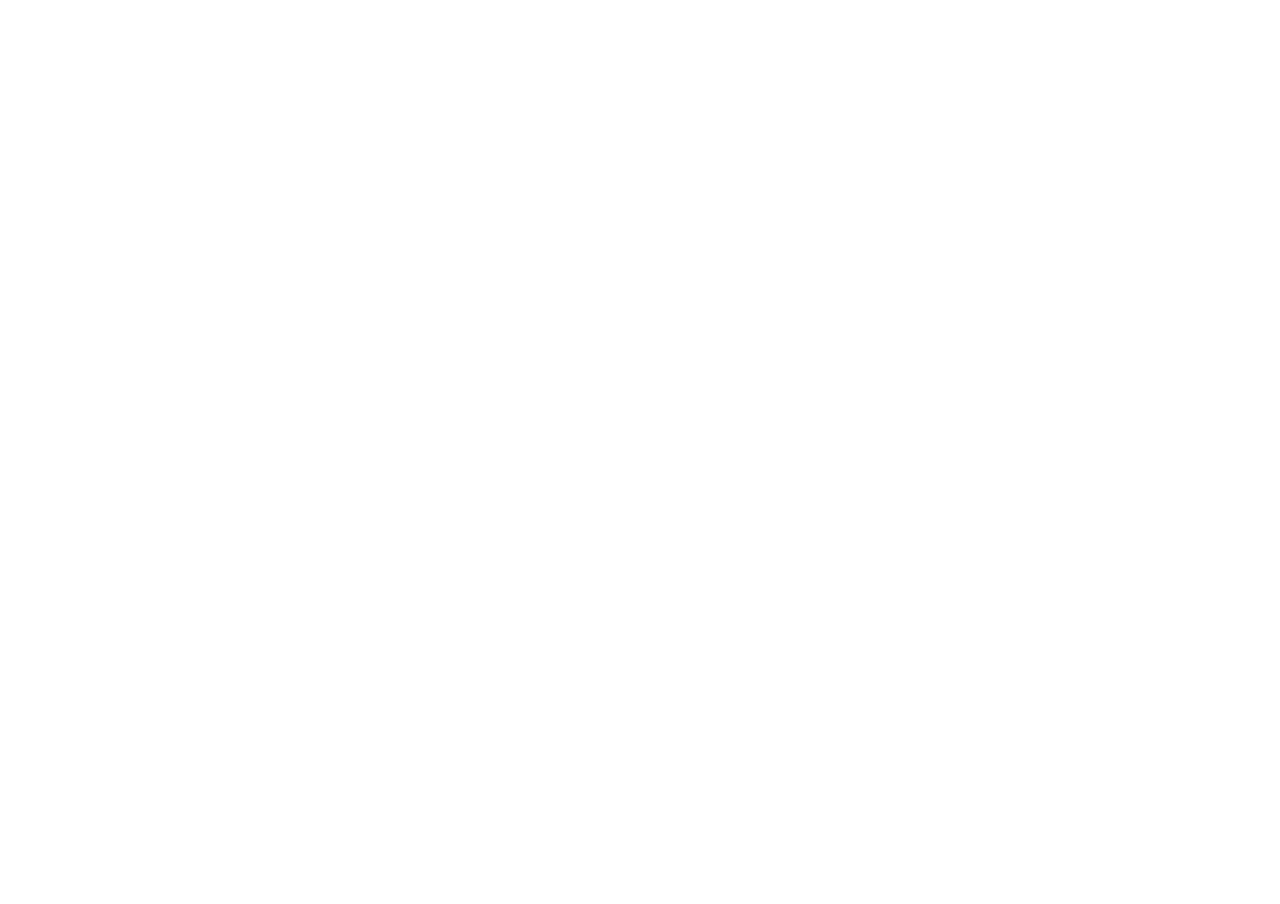
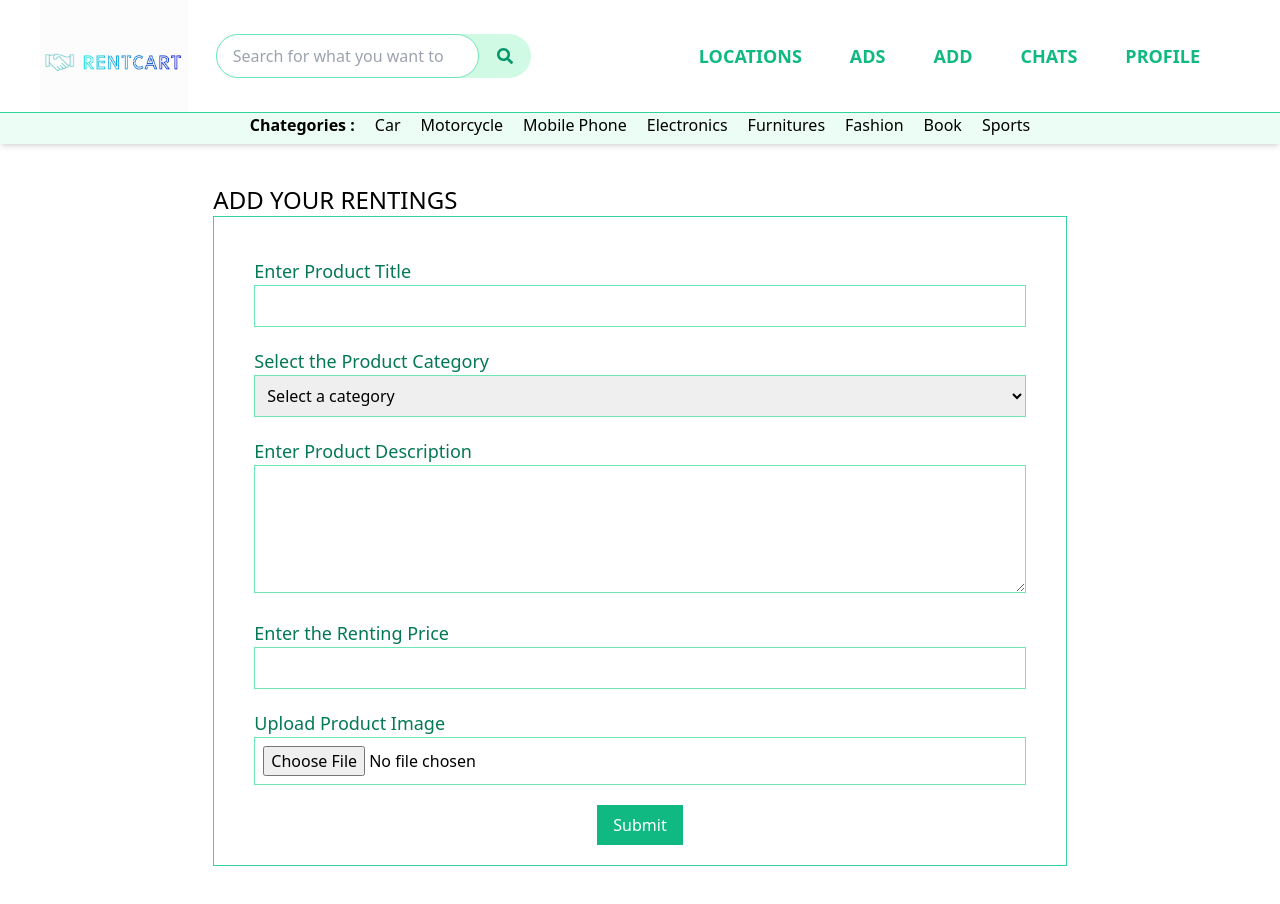
Before and after one commit to kailastr/RentCart, a React (Create React App) app in the folder client/: page /RentCart/AddNewRental in a window 1280 px wide. Before the commit this address had no page. Before the commit the page ends 800 px from the top, so only its background shows below. Built offline with nearby package versions, Linux system fonts and the light colour scheme.

Commit message:
Profile Page

```diff
--- a/client/package.json
+++ b/client/package.json
@@ -3,6 +3,9 @@
   "version": "0.1.0",
   "private": true,
   "dependencies": {
+    "@emotion/react": "^11.11.4",
+    "@emotion/styled": "^11.11.5",
+    "@mui/material": "^5.15.16",
     "@testing-library/jest-dom": "^5.17.0",
     "@testing-library/react": "^13.4.0",
     "@testing-library/user-event": "^13.5.0",
--- a/client/public/index.html
+++ b/client/public/index.html
@@ -1,43 +1,28 @@
 <!DOCTYPE html>
 <html lang="en">
+
 <head>
   <meta charset="utf-8" />
+
+  <!-- metaui google web fonts -->
+  <link rel="preconnect" href="https://fonts.googleapis.com" />
+  <link rel="preconnect" href="https://fonts.gstatic.com" crossorigin />
+  <link rel="stylesheet" href="https://fonts.googleapis.com/css2?family=Roboto:wght@300;400;500;700&display=swap" />
+  <link rel="stylesheet" href="https://fonts.googleapis.com/icon?family=Material+Icons" />
+  <!-- ------------------------------------------------ -->
+
   <link rel="icon" href="%PUBLIC_URL%/favicon.ico" />
   <meta name="viewport" content="width=device-width, initial-scale=1" />
   <meta name="theme-color" content="#000000" />
-    <meta
-      name="description"
-      content="Web site created using create-react-app"
-    />
+  <meta name="description" content="Web site created using create-react-app" />
   <link rel="apple-touch-icon" href="%PUBLIC_URL%/logo192.png" />
-    <!--
-      manifest.json provides metadata used when your web app is installed on a
-      user's mobile device or desktop. See https://developers.google.com/web/fundamentals/web-app-manifest/
-    -->
   <link rel="manifest" href="%PUBLIC_URL%/manifest.json" />
-    <!--
-      Notice the use of %PUBLIC_URL% in the tags above.
-      It will be replaced with the URL of the `public` folder during the build.
-      Only files inside the `public` folder can be referenced from the HTML.
+  <title>RentCart</title>
+</head>
 
-      Unlike "/favicon.ico" or "favicon.ico", "%PUBLIC_URL%/favicon.ico" will
-      work correctly both with client-side routing and a non-root public URL.
-      Learn how to configure a non-root public URL by running `npm run build`.
-    -->
-    <title>React App</title>
-  </head>
 <body>
   <noscript>You need to enable JavaScript to run this app.</noscript>
   <div id="root"></div>
-    <!--
-      This HTML file is a template.
-      If you open it directly in the browser, you will see an empty page.
+</body>
 
-      You can add webfonts, meta tags, or analytics to this file.
-      The build step will place the bundled scripts into the <body> tag.
-
-      To begin the development, run `npm start` or `yarn start`.
-      To create a production bundle, use `npm run build` or `yarn build`.
-    -->
-  </body>
 </html>
--- a/client/src/App.js
+++ b/client/src/App.js
@@ -3,12 +3,14 @@
 import { Route, Routes, Navigate } from 'react-router-dom'
 
 //pages
-import LoginPage from './Pages/LoginPage';
-import LocationPage from './Pages/LocationPage';
-import IndexPage from './Pages/IndexPage';
+import LoginPage from './Components/Pages/LoginPage'
+import LocationPage from './Components/Pages/LocationPage';
+import IndexPage from './Components/Pages/IndexPage';
+import ProfilePage from './Components/Pages/ProfilePage';
 
 //layouts
 import IndexLayout from './Layout/IndexLayout';
+import AddPage from './Components/Pages/AddPage';
 
 function App() {
   return (
@@ -21,6 +23,8 @@
 
         <Route path='/RentCart' element={<IndexLayout />} >
           < Route index element={<IndexPage />} />
+          < Route path='Profile' element={<ProfilePage />} />
+          < Route path='AddNewRental' element={<AddPage />} />
         </Route>
       </Routes>
     </>
--- a/client/src/Navbar/IndexNavbar.jsx
+++ b/client/src/Components/Navbar/IndexNavbar.jsx
@@ -1,14 +1,14 @@
 import React from 'react';
 
-import logo from '../images/Logo.png'
+import logo from '../../images/Logo.png';
 
 //icons
 import { FaSearch } from "react-icons/fa";
 import { GrHomeRounded } from "react-icons/gr";
 
 //carousal
-import IndexMdNavCategoryCarousal from '../Components/Carousal/IndexMdNavCategoryCarousal';
-import IndexSmNavCategoryCarousal from '../Components/Carousal/IndexSmNavCategoryCarousal';
+import IndexMdNavCategoryCarousal from '../../Components/Carousal/IndexMdNavCategoryCarousal';
+import IndexSmNavCategoryCarousal from '../../Components/Carousal/IndexSmNavCategoryCarousal';
 
 //Navbar for large screen view
 function LgNav() {
--- /dev/null
+++ b/client/src/Components/Pages/AddPage.jsx
@@ -0,0 +1,98 @@
+import React, { useState } from 'react';
+
+const AddPage = () => {
+    const [category, setCategory] = useState('');
+    const [description, setDescription] = useState('');
+    const [image, setImage] = useState(null);
+
+    const RentingCategories = [
+        { label: 'Cars' },
+        { label: 'Motorcycle' },
+        { label: 'Mobile Phones' },
+        { label: 'Electronics' },
+        { label: 'Furniture' },
+        { label: 'Fashion' },
+        { label: 'Book' },
+        { label: 'Sports' }
+    ];
+
+    const handleImageChange = (e) => {
+        const file = e.target.files[0];
+        setImage(file);
+    };
+
+    return (
+        <>
+            <div className='w-full flex justify-center items-center my-10'>
+                <div className='w-8/12'>
+                    <h1 className='text-2xl'>ADD YOUR RENTINGS</h1>
+                    <div className='w-full border border-emerald-400'>
+                        <form action="">
+                            <div className='w-full flex-col justify-center items-center py-5 px-10'>
+                                <div className='flex-col my-5'>
+                                    <label htmlFor="title" className="text-emerald-700 text-lg">Enter Product Title</label>
+                                    <input
+                                        type="text"
+                                        name="title"
+                                        id="title"
+                                        className="border border-emerald-300 p-2 w-full"
+                                    />
+                                </div>
+                                <div className='flex-col my-5'>
+                                    <label htmlFor="category" className="text-emerald-700 text-lg">Select the Product Category</label>
+                                    <select
+                                        name="category"
+                                        id="category"
+                                        className="border border-emerald-300 p-2 w-full"
+                                        value={category}
+                                        onChange={(e) => setCategory(e.target.value)}
+                                    >
+                                        <option value="" disabled>Select a category</option>
+                                        {RentingCategories.map((option, index) => (
+                                            <option key={index} value={option.label} className='p-2 text-lg'>{option.label}</option>
+                                        ))}
+                                    </select>
+                                </div>
+                                <div className='flex-col my-5'>
+                                    <label htmlFor="description" className="text-emerald-700 text-lg">Enter Product Description</label>
+                                    <textarea
+                                        name="description"
+                                        id="description"
+                                        className="border border-emerald-300 p-2 w-full h-32"
+                                        value={description}
+                                        onChange={(e) => setDescription(e.target.value)}
+                                    ></textarea>
+                                </div>
+                                <div className='flex-col my-5'>
+                                    <label htmlFor="price" className="text-emerald-700 text-lg">Enter the Renting Price</label>
+                                    <input
+                                        type="number"
+                                        name="price"
+                                        id="price"
+                                        className="border border-emerald-300 p-2 w-full"
+                                    />
+                                </div>
+                                <div className='flex-col my-5'>
+                                    <label htmlFor="image" className="text-emerald-700 text-lg">Upload Product Image</label>
+                                    <input
+                                        type="file"
+                                        accept="image/*"
+                                        name="image"
+                                        id="image"
+                                        className="border border-emerald-300 p-2 w-full"
+                                        onChange={handleImageChange}
+                                    />
+                                </div>
+                                <div className='flex items-center justify-center'>
+                                    <button type="submit" className="bg-emerald-500 text-white py-2 px-4 hover:bg-emerald-600">Submit</button>
+                                </div>
+                            </div>
+                        </form>
+                    </div>
+                </div>
+            </div>
+        </>
+    );
+};
+
+export default AddPage;
--- a/client/src/Pages/IndexPage.jsx
+++ b/client/src/Components/Pages/IndexPage.jsx
@@ -1,7 +1,7 @@
 import React, { useState } from 'react';
 
 //components
-import ProductCard from '../Components/Card/ProductCard';
+import ProductCard from '../Card/ProductCard'
 
 const IndexPage = () => {
 
--- a/client/src/Pages/LocationPage.jsx
+++ b/client/src/Components/Pages/LocationPage.jsx
@@ -1,8 +1,8 @@
 import React from 'react';
 
 //image
-import mapImg from '../images/mapImg.png';
-import locationImg from '../images/locationImg.jpg'
+import mapImg from '../../images/mapImg.png'
+import locationImg from '../../images/locationImg.jpg'
 
 const LocationPage = () => {
     return (
--- a/client/src/Pages/LoginPage.jsx
+++ b/client/src/Components/Pages/LoginPage.jsx
@@ -1,7 +1,7 @@
 import React from 'react';
 
 //images
-import img from '../images/img.jpg';
+import img from '../../images/img.jpg';
 
 //icons
 import { MdOutlineMobileFriendly } from "react-icons/md";
--- /dev/null
+++ b/client/src/Components/Pages/ProfilePage.jsx
@@ -0,0 +1,9 @@
+import React from 'react'
+
+const ProfilePage = () => {
+    return (
+        <div>ProfilePage</div>
+    )
+}
+
+export default ProfilePage
--- a/client/src/Layout/IndexLayout.jsx
+++ b/client/src/Layout/IndexLayout.jsx
@@ -2,8 +2,8 @@
 
 import { Outlet } from 'react-router-dom';
 
-import IndexNavbar from '../Navbar/IndexNavbar';
-import IndexBottomNav from '../Navbar/IndexBottomNav';
+import IndexNavbar from '../Components/Navbar/IndexNavbar'
+import IndexBottomNav from '../Components/Navbar/IndexBottomNav'
 
 const DefaultLayout = () => {
     return (
```
Also changed, not shown: client/src/Components/Navbar/IndexBottomNav.jsx (renamed from client/src/Navbar/IndexBottomNav.jsx), 1 other file (tests, documents, lock files or other folders). Lines whose indentation alone changed are shown as unchanged.
